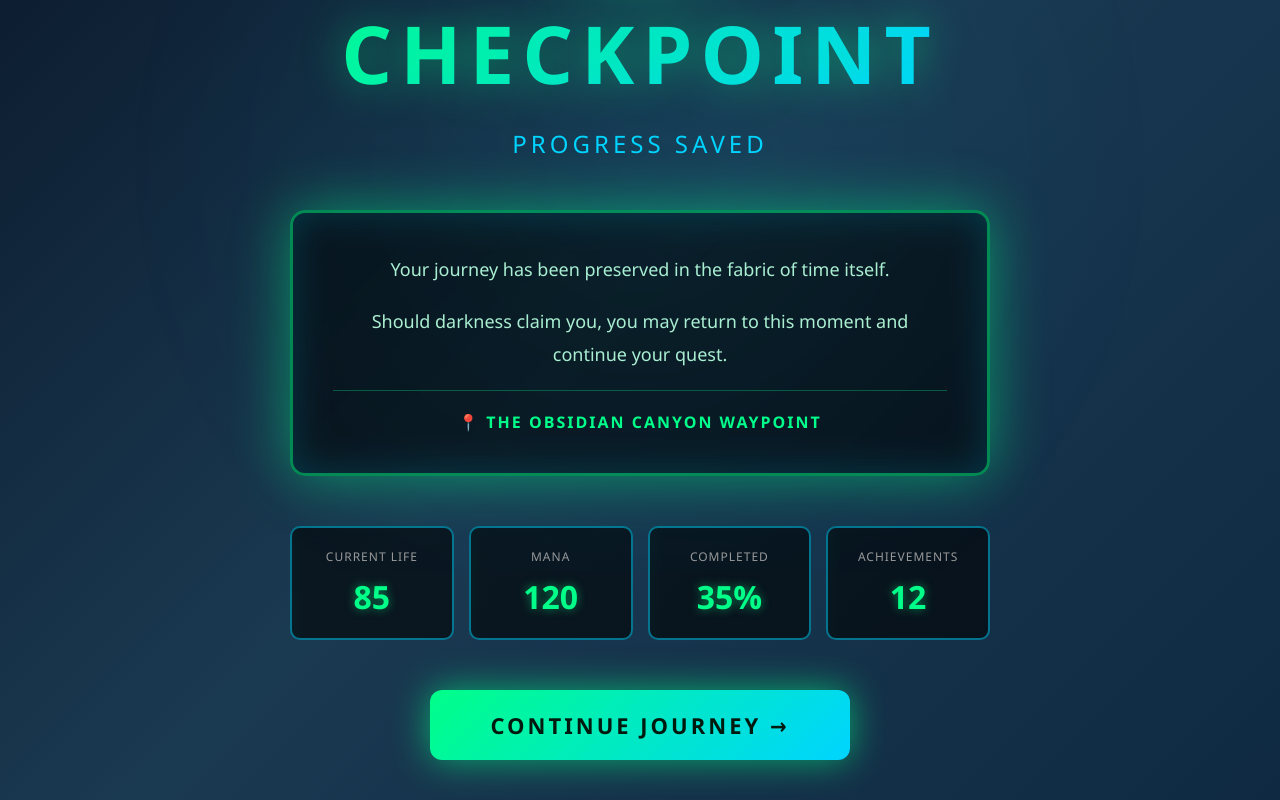
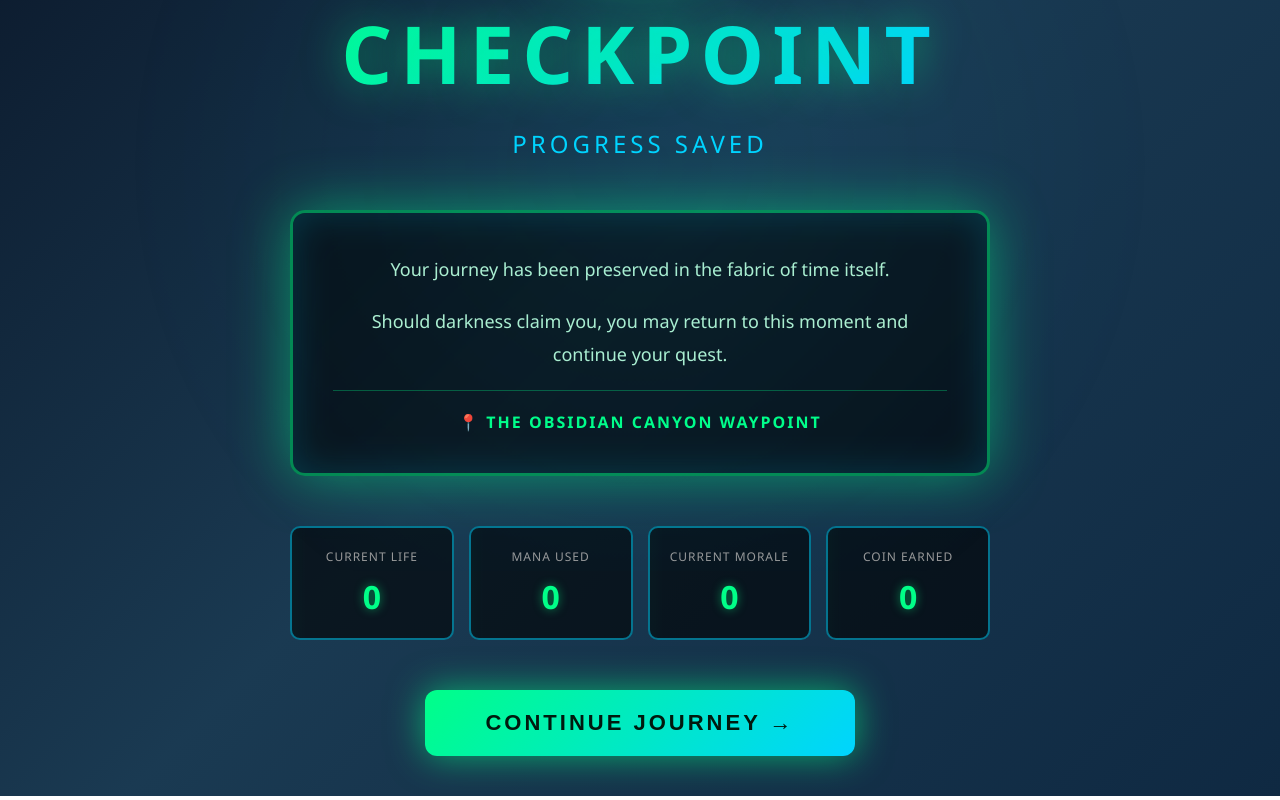
Before and after one commit to ThozamileMad/MadsQuest, a React (Vite) app in the folder frontend/my-react-app/: page /checkpoint in a window 1280 px wide. Shown: the part 235-1035 px from the top of the page. Built offline with nearby package versions, Linux system fonts and the light colour scheme.

Commit message:
Worked on GamplayApp GameOverApp, CheckpointApp index

```diff
--- a/frontend/my-react-app/src/components/Checkpoint/CheckpointApp.jsx
+++ b/frontend/my-react-app/src/components/Checkpoint/CheckpointApp.jsx
@@ -1,8 +1,19 @@
 import HeaderDescription from "../common/HeaderDescription";
 import StatusCard from "../common/StatusCard";
 import ProgressCard from "../common/ProgressCard";
+import { useNavigate, useLocation } from "react-router-dom";
 
 function CheckpointApp() {
+  const navigate = useNavigate();
+  const location = useLocation();
+  const {
+    life = 0,
+    mana = 0,
+    morale = 0,
+    coin = 0,
+    sceneID = null,
+  } = location.state || {};
+
   return (
     <div className="checkpoint-container">
       <div className="checkpoint-icon">💾</div>
@@ -28,34 +39,41 @@ function CheckpointApp() {
           labelClassName="progress-stat-label"
           valueClassName="progress-stat-value"
           label="Current Life"
-          value="85"
+          value={life}
         />
         <ProgressCard
           containerClassName="progress-stat"
           labelClassName="progress-stat-label"
           valueClassName="progress-stat-value"
-          label="Mana"
-          value="120"
+          label="Mana Used"
+          value={mana}
         />
         <ProgressCard
           containerClassName="progress-stat"
           labelClassName="progress-stat-label"
           valueClassName="progress-stat-value"
-          label="Completed"
-          value="35%"
+          label="Current Morale"
+          value={morale}
         />
         <ProgressCard
           containerClassName="progress-stat"
           labelClassName="progress-stat-label"
           valueClassName="progress-stat-value"
-          label="Achievements"
-          value="12"
+          label="Coin Earned"
+          value={coin}
         />
       </div>
 
-      <a href="#" className="continue-button">
+      <button
+        type="type"
+        className={`continue-button ${!sceneID ? "btn-disabled" : ""}`}
+        onClick={() =>
+          navigate("/play", { state: { sceneID: sceneID, userID: 1 } })
+        }
+        disabled={!sceneID ? true : false}
+      >
         Continue Journey →
-      </a>
+      </button>
     </div>
   );
 }
--- a/frontend/my-react-app/src/components/GameOver/GameOverApp.jsx
+++ b/frontend/my-react-app/src/components/GameOver/GameOverApp.jsx
@@ -5,7 +5,13 @@ import { useNavigate, useLocation } from "react-router-dom";
 function GameOverApp() {
   const navigate = useNavigate();
   const location = useLocation();
-  const { life = 0, mana = 0, morale = 0, coin = 0 } = location.state || {};
+  const {
+    life = 0,
+    mana = 0,
+    morale = 0,
+    coin = 0,
+    sceneID,
+  } = location.state || {};
 
   return (
     <div className="game-over-container">
@@ -51,9 +57,18 @@ function GameOverApp() {
       </div>
 
       <div className="action-buttons">
-        <a href="#" className="action-button btn-checkpoint">
+        <button
+          type="button"
+          className={`action-button btn-checkpoint ${
+            !sceneID ? "btn-disabled" : ""
+          }`}
+          onClick={() =>
+            navigate("/play", { state: { sceneID: sceneID, userID: 1 } })
+          }
+          disabled={!sceneID ? true : false}
+        >
           ↻ Restart from Checkpoint
-        </a>
+        </button>
         <button
           type="button"
           className="action-button btn-restart"
--- a/frontend/my-react-app/src/components/GamePlay/GamePlayApp.jsx
+++ b/frontend/my-react-app/src/components/GamePlay/GamePlayApp.jsx
@@ -17,19 +17,22 @@ function GamePlayApp() {
   );
   const [playerStats, setPlayerStats] = useState(Array(4).fill(0));
   const [choiceEffects, setChoiceEffects] = useState(Array(4).fill(0));
+  const [checkpointSceneID, setCheckpointSceneID] = useState(null);
+
   const statsRef = useRef(null);
   const navigate = useNavigate();
   const location = useLocation();
   const { sceneID = 1, userID = 1 } = location.state || {};
-  console.log(location.state);
 
-  const fetchData = async (sceneID, userID) => {
+  const fetchData = async (sceneID, userID, checkpointActivated) => {
     statsRef.current.scrollIntoView({
       behavior: "smooth",
       block: "center",
     });
 
-    const response = await get(`/get_scene/${sceneID}/${userID}`);
+    const response = await get(
+      `/get_scene/${sceneID}/${userID}/${checkpointActivated}`
+    );
     if (!response) {
       return;
     }
@@ -37,6 +40,12 @@ function GamePlayApp() {
     const data = response.data;
     if (!data) {
       return;
+    }
+
+    const isCheckpoint = data.scene[0].is_checkpoint;
+    if (isCheckpoint) {
+      const newCheckpointSceneID = data.scene[0].id;
+      setCheckpointSceneID(newCheckpointSceneID);
     }
 
     const content = data.scene[0].content
@@ -149,6 +158,17 @@ function GamePlayApp() {
                         mana: playerStats[1],
                         morale: playerStats[2],
                         coin: playerStats[3],
+                        sceneID: checkpointSceneID,
+                      },
+                    });
+                  } else if (item.nextSceneID === "checkpoint") {
+                    navigate("/checkpoint", {
+                      state: {
+                        life: data.playerStats[0],
+                        mana: data.playerStats[1],
+                        morale: data.playerStats[2],
+                        coin: data.playerStats[3],
+                        sceneID: newCheckpointSceneID,
                       },
                     });
                   } else if (item.nextSceneID) {
--- a/frontend/my-react-app/src/styles/index.css
+++ b/frontend/my-react-app/src/styles/index.css
@@ -16,3 +16,7 @@ body {
   overflow-x: hidden;
   min-height: 100vh;
 }
+
+.btn-disabled {
+  opacity: 0.3;
+}
```
Also changed, not shown: 1 other file (tests, documents, lock files or other folders).
